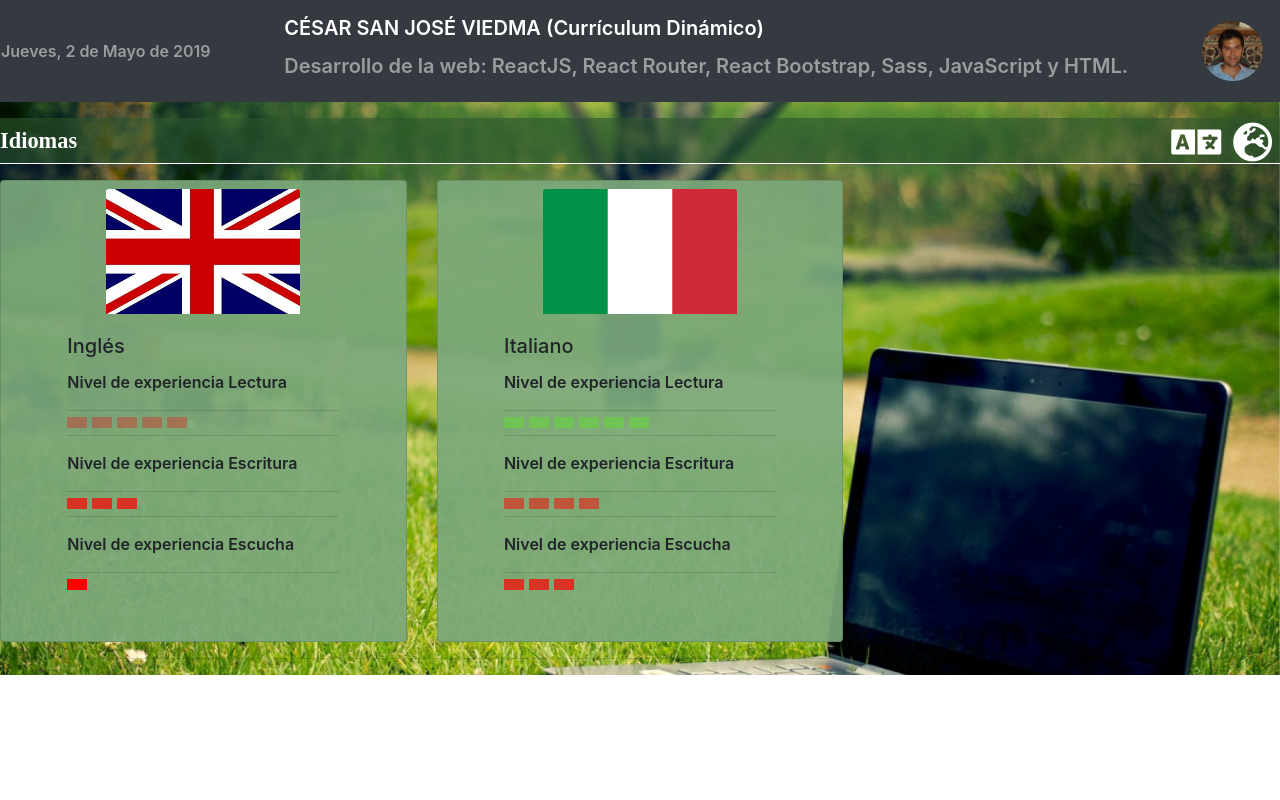
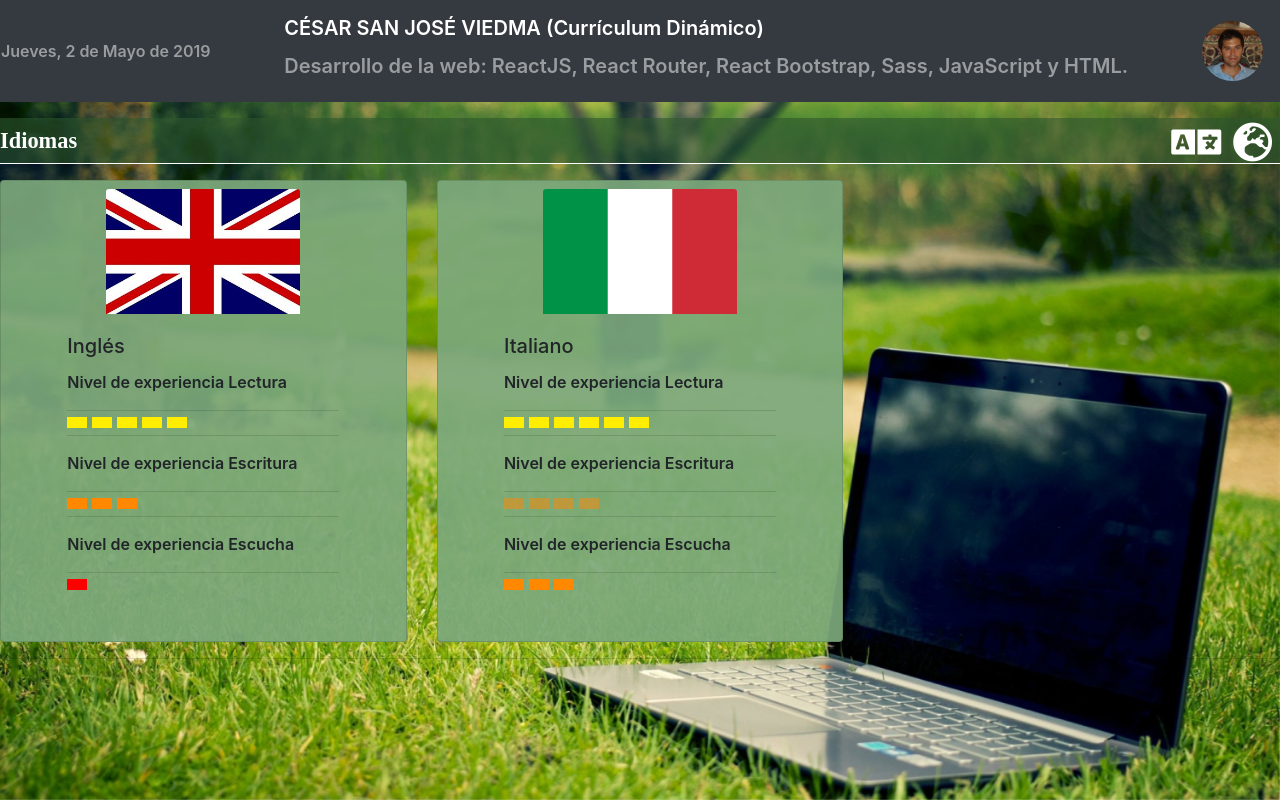
Before and after one commit to Cesarezz/react-cv, a React (Create React App) app: page /languages in a window 1280 px wide. Built offline with nearby package versions, Linux system fonts and the light colour scheme.

Commit message:
Arreglado imagen en toda pantalla. Colores nivel de experiencia más descriptivos

```diff
--- a/src/App.scss
+++ b/src/App.scss
@@ -120,7 +120,7 @@
         &.color1{
 
             div{
-                background: rgb(255, 0, 0);
+                background: rgb(255, 0, 1);
             }
 
         }
@@ -128,7 +128,7 @@
         &.color2{
 
             div{
-                background: rgba(255, 0, 0, 0.8);
+                background: rgba(255, 0, 0, 0.5);
             }
 
         }
@@ -136,7 +136,7 @@
         &.color3{
 
             div{
-                background: rgba(255, 0, 0, 0.7);
+                background: rgba(255, 136, 0, 1);
             }
 
         }
@@ -144,7 +144,7 @@
         &.color4{
 
             div{
-                background: rgba(255, 0, 0, 0.5);
+                background: rgba(255, 136, 0, 0.5);
             }
 
         }
@@ -152,7 +152,7 @@
         &.color5{
 
             div{
-                background: rgba(255, 0, 0, 0.3);
+                background: rgb(255, 238, 1);
             }
 
         }
@@ -160,7 +160,7 @@
         &.color6{
 
             div{
-                background: rgba(73, 255, 0, 0.3);
+                background: rgb(255, 238, 0.5);
             }
 
         }
@@ -168,7 +168,7 @@
         &.color7{
 
             div{
-                background: rgba(73, 255, 0, 0.5);
+                background: rgba(187, 255, 0, 0.5);
             }
 
         }
@@ -176,7 +176,7 @@
         &.color8{
 
             div{
-                background: rgba(73, 255, 0, 0.70);
+                background: rgba(187, 255, 0, 1);
             }
 
         }
@@ -184,7 +184,7 @@
         &.color9{
 
             div{
-                background: rgba(73, 255, 0, 0.80);
+                background: rgb(72, 255, 0.5);
             }
 
         }
@@ -192,7 +192,7 @@
         &.color10{
 
             div{
-                background: rgba(73, 255, 0, 1);
+                background: rgb(72, 255, 1);
             }
 
         }
--- a/src/languages/Languages.js
+++ b/src/languages/Languages.js
@@ -9,6 +9,10 @@ import Row from 'react-bootstrap/Row';
 import Col from 'react-bootstrap/Col';
 
 class Languages extends React.Component{
+
+  componentDidMount() {
+    window.scrollTo(0, 0)
+  }
 
   render() {
 
@@ -78,7 +82,11 @@ class Languages extends React.Component{
 
     if(this.props.indice === undefined){
 
+      let minHeightPx = `${window.innerHeight}px`;
+
       headerStatic =
+      <div className="App bg"
+           style={{minHeight: minHeightPx }}>
         <Container fluid="true" className="h-100">
           <Row>
             <Menu/>
@@ -86,7 +94,8 @@ class Languages extends React.Component{
           <Row className="bg">
             {containerComponentLanguages}
           </Row>
-      </Container>;
+        </Container>
+      </div>;
 
     }
 
--- a/src/others/Others.js
+++ b/src/others/Others.js
@@ -9,6 +9,10 @@ import Row from 'react-bootstrap/Row';
 import Col from 'react-bootstrap/Col';
 
 class Others extends React.Component{
+
+  componentDidMount() {
+    window.scrollTo(0, 0)
+  }
 
   render() {
 
@@ -81,7 +85,11 @@ class Others extends React.Component{
 
     if(this.props.indice === undefined){
 
+      let minHeightPx = `${window.innerHeight}px`;
+
       headerStatic =
+      <div className="App bg"
+           style={{minHeight: minHeightPx }}>
         <Container fluid="true" className="h-100">
           <Row>
             <Menu/>
@@ -89,7 +97,8 @@ class Others extends React.Component{
           <Row className="bg">
             {containerComponentOthers}
           </Row>
-      </Container>;
+        </Container>
+      </div>;
 
     }
 
--- a/src/outsideExperience/OutsideExperience.js
+++ b/src/outsideExperience/OutsideExperience.js
@@ -89,7 +89,11 @@ class OutsideExperience extends React.Component{
 
     if(this.props.indice === undefined){
 
+      let minHeightPx = `${window.innerHeight}px`;
+
       headerStatic =
+      <div className="App bg"
+           style={{minHeight: minHeightPx }}>
         <Container fluid="true" className="h-100">
           <Row>
             <Menu />
@@ -97,7 +101,8 @@ class OutsideExperience extends React.Component{
           <Row className="bg">
             {containerComponentOutsideExperience}
           </Row>
-      </Container>;
+        </Container>
+      </div>;
 
     }
 
--- a/src/professionalExperience/ProfessionalExperience.js
+++ b/src/professionalExperience/ProfessionalExperience.js
@@ -196,7 +196,11 @@ class ProfessionalExperience extends React.Component{
 
     if(this.props.indice === undefined){
 
+      let minHeightPx = `${window.innerHeight}px`;
+
       headerStatic =
+      <div className="App bg"
+           style={{minHeight: minHeightPx }}>
         <Container fluid="true" className="h-100">
           <Row>
             <Menu imageHref="./../../img/CesarSanJoseViedma.jpg" location={location}/>
@@ -204,7 +208,8 @@ class ProfessionalExperience extends React.Component{
           <Row className="bg">
             {containerComponentProfessionalExperience}
           </Row>
-        </Container>;
+        </Container>
+      </div>;
 
     }
 
--- a/src/professionalExperience/corporationTechnologies/CorporationTechnologies.js
+++ b/src/professionalExperience/corporationTechnologies/CorporationTechnologies.js
@@ -101,7 +101,11 @@ class CorporationTechnologies extends React.Component{
 
     if(this.props.indice === undefined){
 
+      let minHeightPx = `${window.innerHeight}px`;
+
       headerStatic =
+      <div className="App bg"
+           style={{minHeight: minHeightPx }}>
         <Container fluid="true" className="h-100">
           <Row>
             <Menu imageHref="./../../../img/CesarSanJoseViedma.jpg" location={location}/>
@@ -109,7 +113,8 @@ class CorporationTechnologies extends React.Component{
           <Row className="bg">
             {containerComponentProfessionalExperience}
           </Row>
-      </Container>;
+        </Container>
+      </div>;
     }
 
     return(
```
Lines whose indentation alone changed are shown as unchanged.
